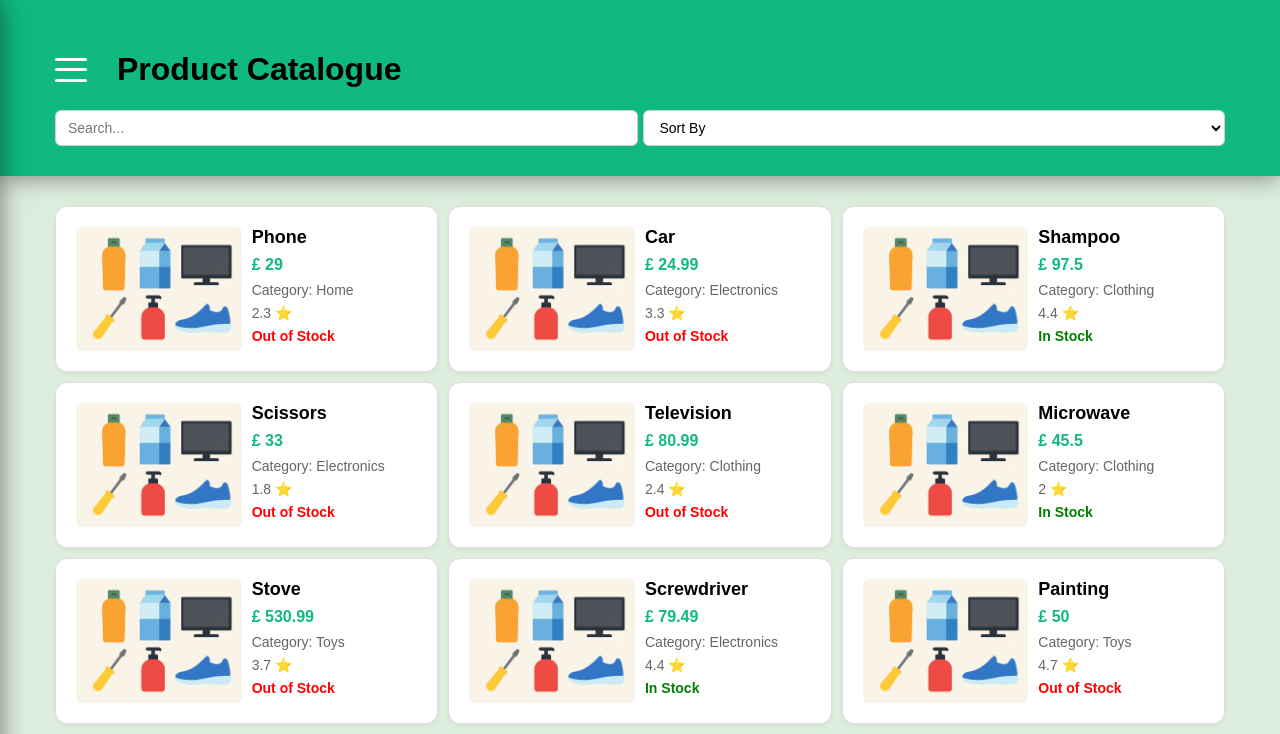
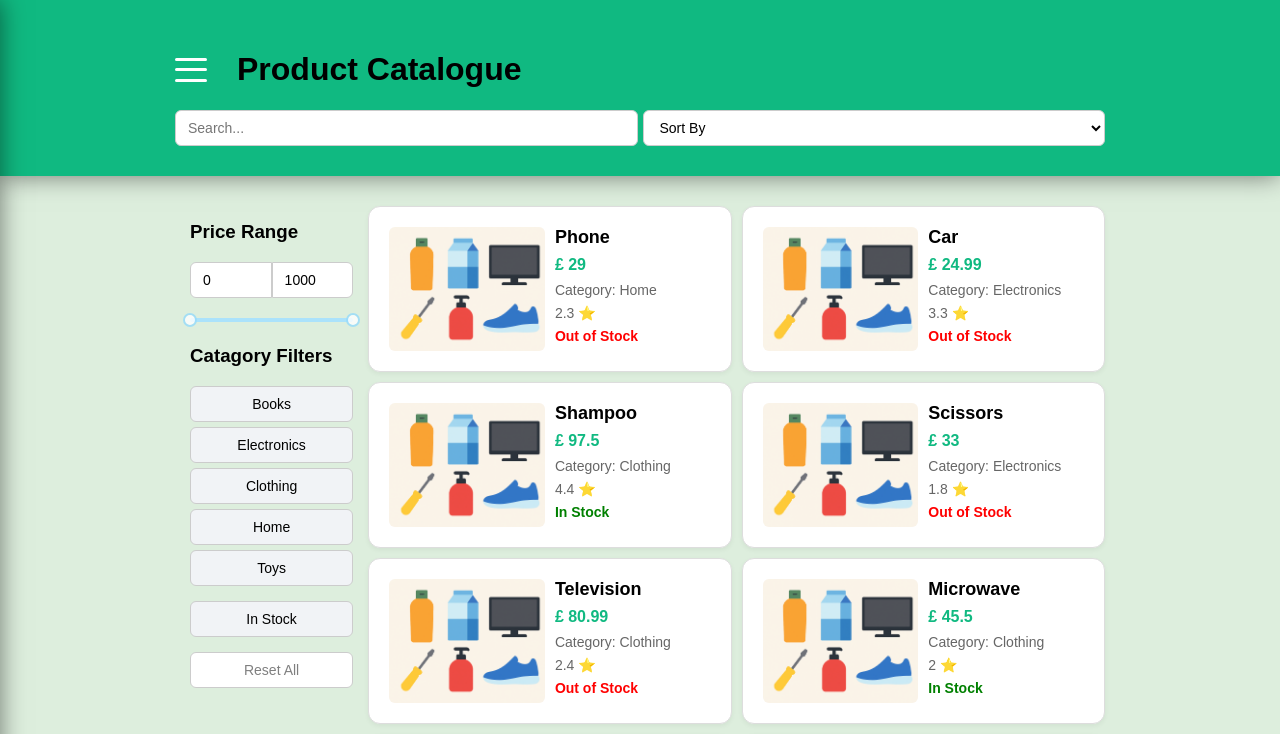
Before and after one commit to ChickenSplash/my-react-app, a React (Vite) app: page / in a window 1280 px wide. Shown: the top 734 px of the page. Built offline with nearby package versions, Linux system fonts and the light colour scheme.

Commit message:
added desktop filter options

```diff
--- a/src/App.jsx
+++ b/src/App.jsx
@@ -1,7 +1,7 @@
 import React, { useState, useEffect } from "react";
-import ProductCard from "./components/ProductCard";
-import Filters from "./components/Filters";
+import Header from "./components/Header";
 import Sidebar from "./components/Sidebar/Sidebar";
+import FilterOptions from "./components/FilterOptions";
 import { sortProducts } from "./utilities/sortProducts";
 import { filterProducts } from "./utilities/filterProducts";
 import styles from "./App.module.scss";
@@ -76,7 +76,17 @@ export default function App() {
         isOpen={isOpen}
         setIsOpen={setIsOpen}
       />
-      <Filters
+      <Header
+        sortOrder={sortOrder}
+        setSortOrder={setSortOrder}
+        inputValue={inputValue}
+        setInputValue={setInputValue}
+        isOpen={isOpen}
+        setIsOpen={setIsOpen}
+      />
+      <div className="container">
+        <div className={styles.mainContentWrapper}>
+          <FilterOptions
             categoryFilter={categoryFilter}
             setCategoryFilter={setCategoryFilter}
             sortOrder={sortOrder}
@@ -91,12 +101,12 @@ export default function App() {
             isOpen={isOpen}
             setIsOpen={setIsOpen}
           />
-      <div className="container">
           <ProductList
             products={visibleProducts}
             isLoading={isLoading}
           />
         </div>
+      </div>
     </>
   );
 }
--- a/src/App.module.scss
+++ b/src/App.module.scss
@@ -1 +1,8 @@
 @use "styles/config" as *;
+
+.mainContentWrapper {
+    @media (min-width: $break-point-medium) {
+        display: flex;
+        align-items: flex-start;
+    }
+}
--- /dev/null
+++ b/src/components/FilterOptions.jsx
@@ -0,0 +1,73 @@
+import React from "react";
+import styles from "./FilterOptions.module.scss";
+import Checkbox from "./Checkboxes/Checkbox";
+import InStockCheckbox from "./Checkboxes/InStockCheckbox";
+import ResetAllFilters from "./ResetAllFilters";
+import RangeSlider from "./RangeSlider";
+
+export default function FilterOptions({
+  categoryFilter,
+  setCategoryFilter,
+  sortOrder,
+  setSortOrder,
+  showInStockOnly,
+  setShowInStockOnly,
+  inputValue,
+  setInputValue,
+  searchTerm,
+  priceRange,
+  setPriceRange,
+}) {
+  return (
+    <div className={styles.options}>
+      <RangeSlider
+        priceRange={priceRange}
+        setPriceRange={setPriceRange}
+      />
+      <h3>Catagory Filters</h3>
+      <Checkbox
+        label="Books"
+        categoryFilter={categoryFilter}
+        setCategoryFilter={setCategoryFilter}
+      />
+      <Checkbox
+        label="Electronics"
+        categoryFilter={categoryFilter}
+        setCategoryFilter={setCategoryFilter}
+      />
+      <Checkbox
+        label="Clothing"
+        categoryFilter={categoryFilter}
+        setCategoryFilter={setCategoryFilter}
+      />
+      <Checkbox
+        label="Home"
+        categoryFilter={categoryFilter}
+        setCategoryFilter={setCategoryFilter}
+      />
+      <Checkbox
+        label="Toys"
+        categoryFilter={categoryFilter}
+        setCategoryFilter={setCategoryFilter}
+      />
+      <div style={{ marginTop: "15px" }}/>
+      <InStockCheckbox
+        showInStockOnly={showInStockOnly}
+        setShowInStockOnly={setShowInStockOnly}
+      />
+      <div style={{ marginTop: "15px" }}/>
+      <ResetAllFilters
+        setCategoryFilter={setCategoryFilter}
+        categoryFilter={categoryFilter}
+        setSortOrder={setSortOrder}
+        sortOrder={sortOrder}
+        setShowInStockOnly={setShowInStockOnly}
+        showInStockOnly={showInStockOnly}
+        setInputValue={setInputValue}
+        searchTerm={searchTerm}
+        setPriceRange={setPriceRange}
+        priceRange={priceRange}
+      />
+    </div>
+  )
+}
--- /dev/null
+++ b/src/components/FilterOptions.module.scss
@@ -0,0 +1,11 @@
+@use "../styles/config" as *;
+
+.options {
+  display: none;
+  width: 220px;
+  padding: 15px;
+
+  @media (min-width: $break-point-medium) {
+    display: block
+  }
+}
--- a/src/components/ProductList.jsx
+++ b/src/components/ProductList.jsx
@@ -1,6 +1,7 @@
 import React from "react";
 import styles from "./ProductList.module.scss";
 import ProductCard from "./ProductCard";
+import Sidebar from "./Sidebar/Overlay";
 
 export default function ProductList({ products, isLoading }) {
   if (isLoading) {
--- a/src/components/RangeSlider.module.scss
+++ b/src/components/RangeSlider.module.scss
@@ -1,3 +1,7 @@
 .rangeSlider {
     margin-top: 15px;
 }
+
+.heading {
+    margin-top: 0px;
+}
--- a/src/styles/_config.scss
+++ b/src/styles/_config.scss
@@ -1,6 +1,6 @@
 $break-point-small: 768px;
-$break-point-medium: 992px;
-$break-point-large: 1260px;
+$break-point-medium: 1092px;
+$break-point-large: 1378px;
 
 $secondary-color: #ddeedd;
 $primary-color: #10B981;
--- a/src/styles/base.scss
+++ b/src/styles/base.scss
@@ -16,14 +16,14 @@ body {
     margin-inline: auto;
 
     @media (min-width: $break-point-small) {
-        width: 710px;
+        width: 740px;
     }
 
     @media (min-width: $break-point-medium) {
-        width: 935px;
+        width: 960px;
     }
 
     @media (min-width: $break-point-large) {
-        width: 1200px;
+        width: 1356px;
     }
 }
```
Also changed, not shown: src/components/Header.jsx (renamed from src/components/Filters.jsx, +3 -10 lines), src/components/Header.module.scss (renamed from src/components/Filters.module.scss), src/components/Sidebar/Hamburger.jsx (renamed from src/components/Hamburger.jsx), src/components/Sidebar/Hamburger.module.scss (renamed from src/components/Hamburger.module.scss). Lines whose indentation alone changed are shown as unchanged.
